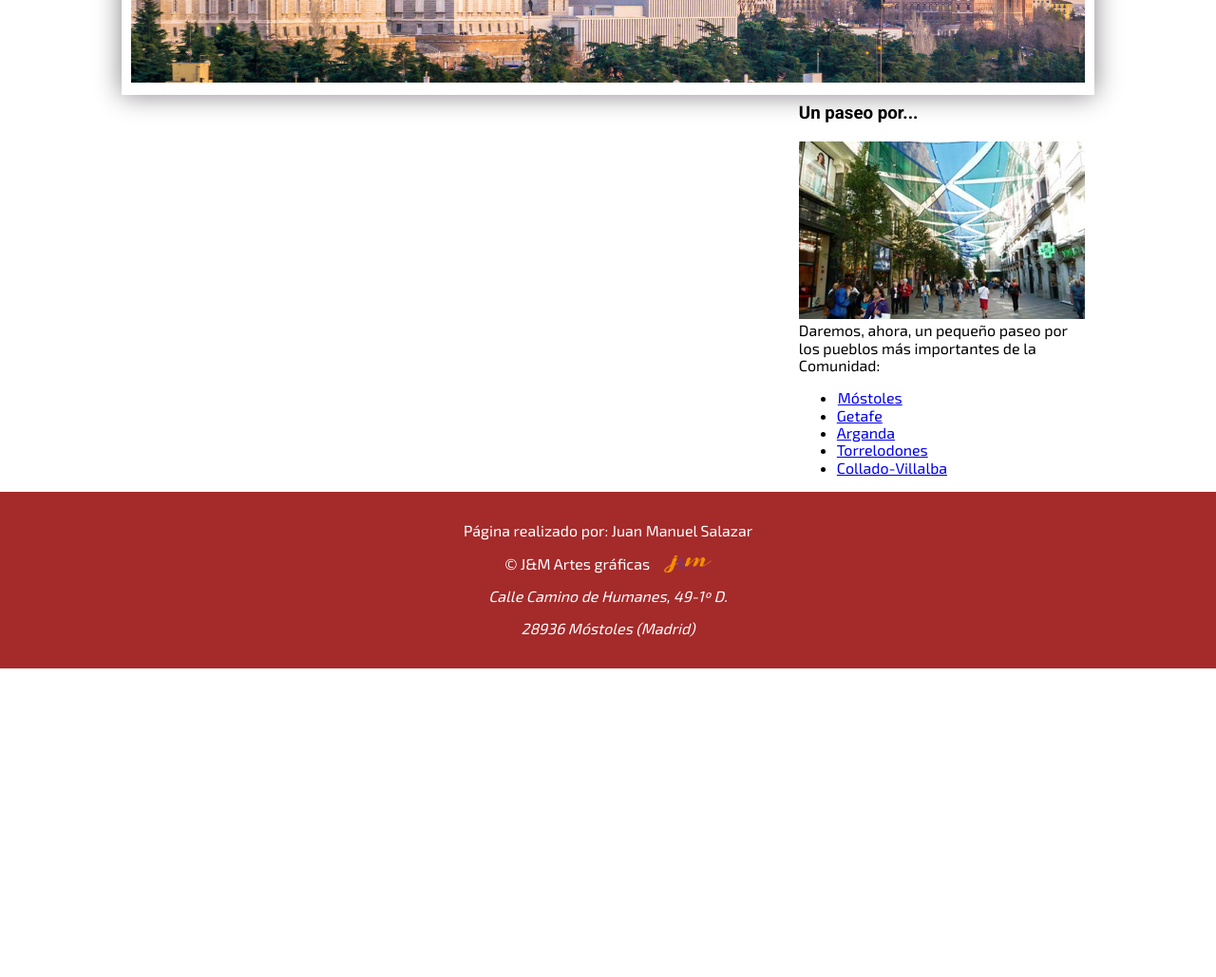
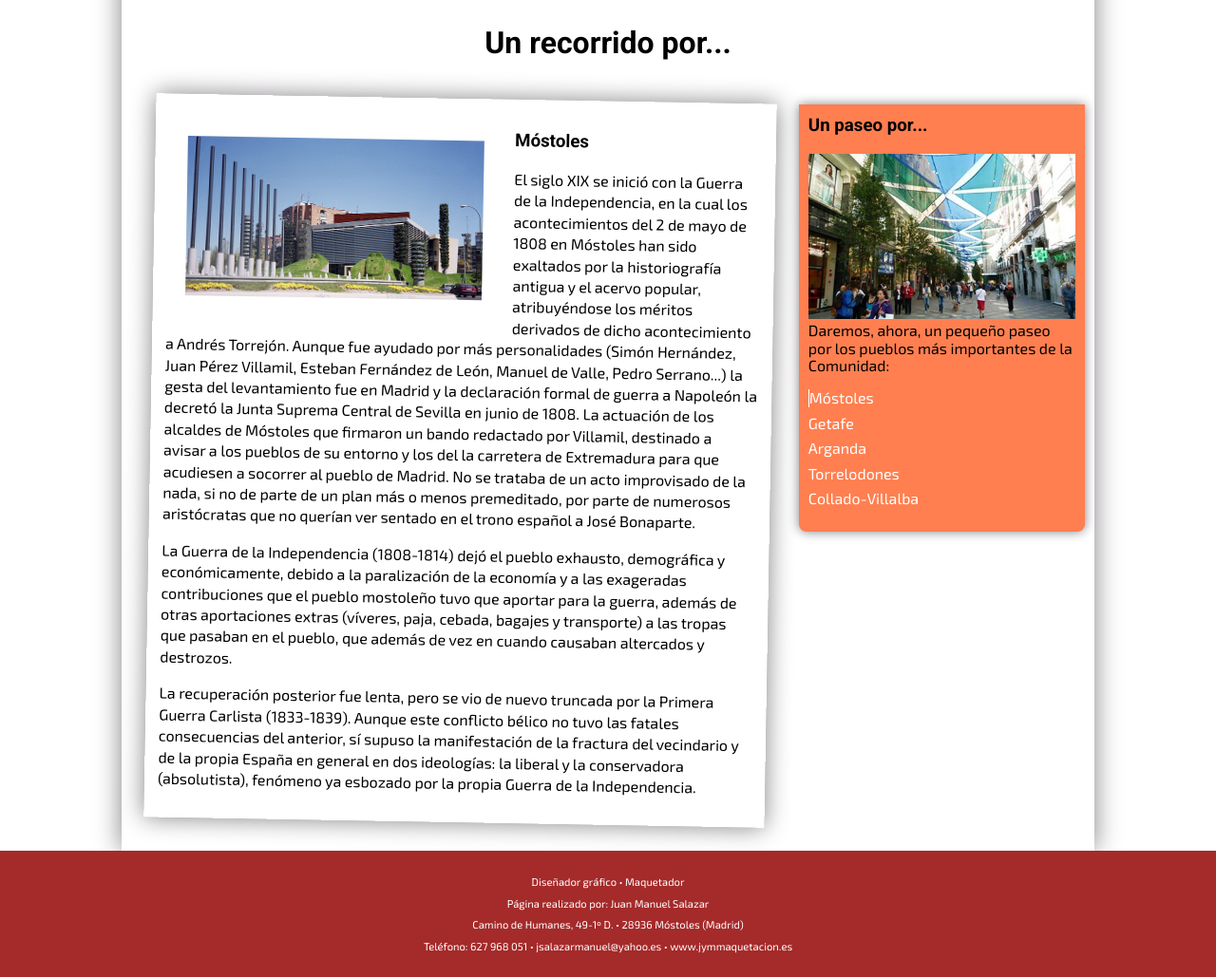
Before and after one commit to juanma62/paginas_web_css, a plain HTML site: page ejercicio_1/about.html in a window 1280 px wide. Shown: the part 624-1653 px from the top of the page at 95% size. Before the commit the page ends 1328 px from the top, so only its background shows below. Drawn offline with Linux system fonts and the light colour scheme.

Commit message:
Cambios 3-6-18

```diff
--- a/ejercicio_1/about.html
+++ b/ejercicio_1/about.html
@@ -25,10 +25,10 @@
             </ul>
         </nav>
     </header>
-    <main class="about">
+    <main>
+            <img src="./assets/madrid_header.jpg" alt="La catedral de la Almudena" title="Vista de la Catedral de la ALmudena" class="imagen_cabecera">
         <section>
-            <h2>Hoy visitamos…</h2>
-            <img src="./assets/madrid_header.jpg" alt="La catedral de la Almudena" title="Vista de la Catedral de la ALmudena" class="imagen_cabecera">
+            <h2>Un recorrido por...</h2>
             <aside>
                 <h3>Un paseo por...</h3>
                 <img src="./assets/PASEO_MADRID_5.jpg" alt="Un paseo por la Comunidad de Madrid" title="Un paseo por la Comunidad de Madrid">
@@ -41,15 +41,34 @@
                     <li><a href="./about.html">Collado-Villalba</a></li>
                 </ul>
             </aside>
+            <article class="imagenesArticle">
+                <img src="./assets/mostoles.png" alt="Móstoles" title="Fotografía del Teatro del Bosque en Móstoles" class="imagen_article">
+                <h3>Móstoles</h3>
+                <p>El siglo XIX se inició con la Guerra de la Independencia, en la cual los acontecimientos del 2 de mayo de 1808 en Móstoles han sido exaltados por la historiografía antigua y el acervo popular, atribuyéndose los méritos derivados de dicho acontecimiento a Andrés Torrejón. Aunque fue ayudado por más personalidades (Simón Hernández, Juan Pérez Villamil, Esteban Fernández de León, Manuel de Valle, Pedro Serrano...) la gesta del levantamiento fue en Madrid y la declaración formal de guerra a Napoleón la decretó la Junta Suprema Central de Sevilla en junio de 1808. La actuación de los alcaldes de Móstoles que firmaron un bando redactado por Villamil, destinado a avisar a los pueblos de su entorno y los del la carretera de Extremadura para que acudiesen a socorrer al pueblo de Madrid. No se trataba de un acto improvisado de la nada, si no de parte de un plan más o menos premeditado, por parte de numerosos aristócratas que no querían ver sentado en el trono español a José Bonaparte.</p>
+                <p>La Guerra de la Independencia (1808-1814) dejó el pueblo exhausto, demográfica y económicamente, debido a la paralización de la economía y a las exageradas contribuciones que el pueblo mostoleño tuvo que aportar para la guerra, además de otras aportaciones extras (víveres, paja, cebada, bagajes y transporte) a las tropas que pasaban en el pueblo, que además de vez en cuando causaban altercados y destrozos.</p>
+                <p>La recuperación posterior fue lenta, pero se vio de nuevo truncada por la Primera Guerra Carlista (1833-1839). Aunque este conflicto bélico no tuvo las fatales consecuencias del anterior, sí supuso la manifestación de la fractura del vecindario y de la propia España en general en dos ideologías: la liberal y la conservadora (absolutista), fenómeno ya esbozado por la propia Guerra de la Independencia.</p>
+            </article>
         </section>
     </main>
     <footer class="clear">
-        <p>Página realizado por: Juan Manuel Salazar</p>
-        <p>&copy; J&amp;M Artes gráficas <img src="./assets/logo_jym.png" alt="Logo J&M Artes gráficas" title="Logo J&M Artes gráficas" class="logo"></p>
-        <address>
-            <p>Calle Camino de Humanes, 49-1º D.</p>
-            <p>28936 Móstoles (Madrid)</p>
-        </address>
+            <address>
+                <div itemscope itemtype="http://schema.org/Person">
+                    <p><span itemprop="jobTitle">Diseñador gráfico • Maquetador</span></p>
+                    <p><span itemprop="name">Página realizado por: Juan Manuel Salazar</span></p>
+                    <div itemprop="address" itemscope itemtype="http://schema.org/PostalAddress">
+                    <p>
+                        <span itemprop="streetAddress">
+                            <span>Camino de Humanes, 49-1º D. • </span>
+                            <span itemprop="postalCode">28936 </span>
+                            <span itemprop="addressLocality">Móstoles </span>
+                            <span itemprop="addressRegion">(Madrid)</span>
+                        </span>
+                    </p>
+                    </div>
+                    <p><span itemprop="telephone">Teléfono: 627 968 051</span> • <a href="mailto:jane-doe@xyz.edu" itemprop="email">
+                    jsalazarmanuel@yahoo.es</a> • <a href="http://www.jymmaquetacion.es" target="_blank" itemprop="url">www.jymmaquetacion.es</a></p>
+                </div>
+            </address>
     </footer>
 </body>
 </html>
--- a/ejercicio_1/css/styles.css
+++ b/ejercicio_1/css/styles.css
@@ -30,6 +30,10 @@ h2 {
     font-size: 2rem
 }
 
+p {
+    line-height: 1.4rem
+}
+
 .clear {
     clear: both;
 }
@@ -47,14 +51,14 @@ nav ul {
 
 nav li {
     display: inline-block;
-    padding: 20px 0;
+    padding: 1.25rem 0;
     border-right: 1px solid white;
 }
 
 nav li a {
     text-decoration: none;
     color: white;
-    padding: 20px 70px;
+    padding: 1.25rem 4.375rem;
 }
 
 li:nth-child(1) {
@@ -71,32 +75,60 @@ main {
     box-shadow: 0px 0px 26px 0px rgba(133,128,133,1);
     margin-left: auto;
     margin-right: auto;
-    padding: 10px
+    padding: 0.625rem
 }
 
-main.about {
-    height: -webkit-fill-available;
+.imagen_article {
+    width: 50%;
 }
 
 aside {
     float: right;
-    width: 30%
+    width: 30%;
+    background-color: coral;
+    border-radius: 0 0 8px 8px;
+    padding: 0.625rem;
+    box-shadow: 0px 0px 12px 0px rgba(133,128,133,1);
+    margin-top: 1.2rem
+}
+
+aside ul {
+    padding-left: 0
 }
 
 aside img {
     width: 100%;
 }
 
+aside h3 {
+    margin-top: 2px;
+}
+
+aside p {
+    margin-top: 1rem;
+    margin-bottom: 1rem
+}
+
+aside li {
+    list-style: none;
+    margin-top: 0.5rem
+}
+
+aside a {
+    text-decoration: none;
+    color: white
+}
+
 article {
-    padding: 10px;
+    padding: 0.625rem;
     width: 65%
 }
 
 article img {
-    margin-left: 20px;
-    margin-right: 50px;
-    margin-top: 30px;
-    margin-bottom: 20px;
+    margin-left: 1.25rem;
+    margin-right: 2rem;
+    margin-top: 1.875rem;
+    margin-bottom: 1.25rem;
     float: left;
 }
 
@@ -108,10 +140,10 @@ article img {
     transform: rotate(-1deg);
     border: 4px solid white;
     box-shadow: 0px 0px 26px 0px rgba(133,128,133,1);
-    margin-left: 20px;
-    margin-right: 50px;
-    margin-top: 20px;
-    margin-bottom: 20px;
+    margin-left: 1.25rem;
+    margin-right: 3.125rem;
+    margin-top: 2.5rem;
+    margin-bottom: 1.25rem;
     background-color: bisque
 }
 
@@ -119,10 +151,10 @@ article img {
     transform: rotate(1deg);
     border: 4px solid white;
     box-shadow: 0px 0px 26px 0px rgba(133,128,133,1);
-    margin-left: 20px;
-    margin-right: 50px;
-    margin-top: 40px;
-    margin-bottom: 20px;
+    margin-left: 1.25rem;
+    margin-right: 3.125rem;
+    margin-top: 2.5rem;
+    margin-bottom: 1.25rem;
 }
 
 table {
@@ -160,3 +192,27 @@ footer {
     text-align: center;
     padding: 1rem;
 }
+
+footer p {
+    font-size: 0.7rem;
+    line-height: 0.7rem;
+    font-style: normal
+}
+
+footer p a {
+    text-decoration: none;
+    color: white;
+}
+
+blockquote {
+    color:lightslategray;
+    font-family: 'Courier New', Courier, monospace
+}
+
+q {
+    quotes: "«" "»";
+}
+
+cite {
+    font-style: italic
+}
```
Also changed, not shown: ejercicio_1/index.html (+29 -14 lines), ejercicio_1/assets/mostoles.png (added).
